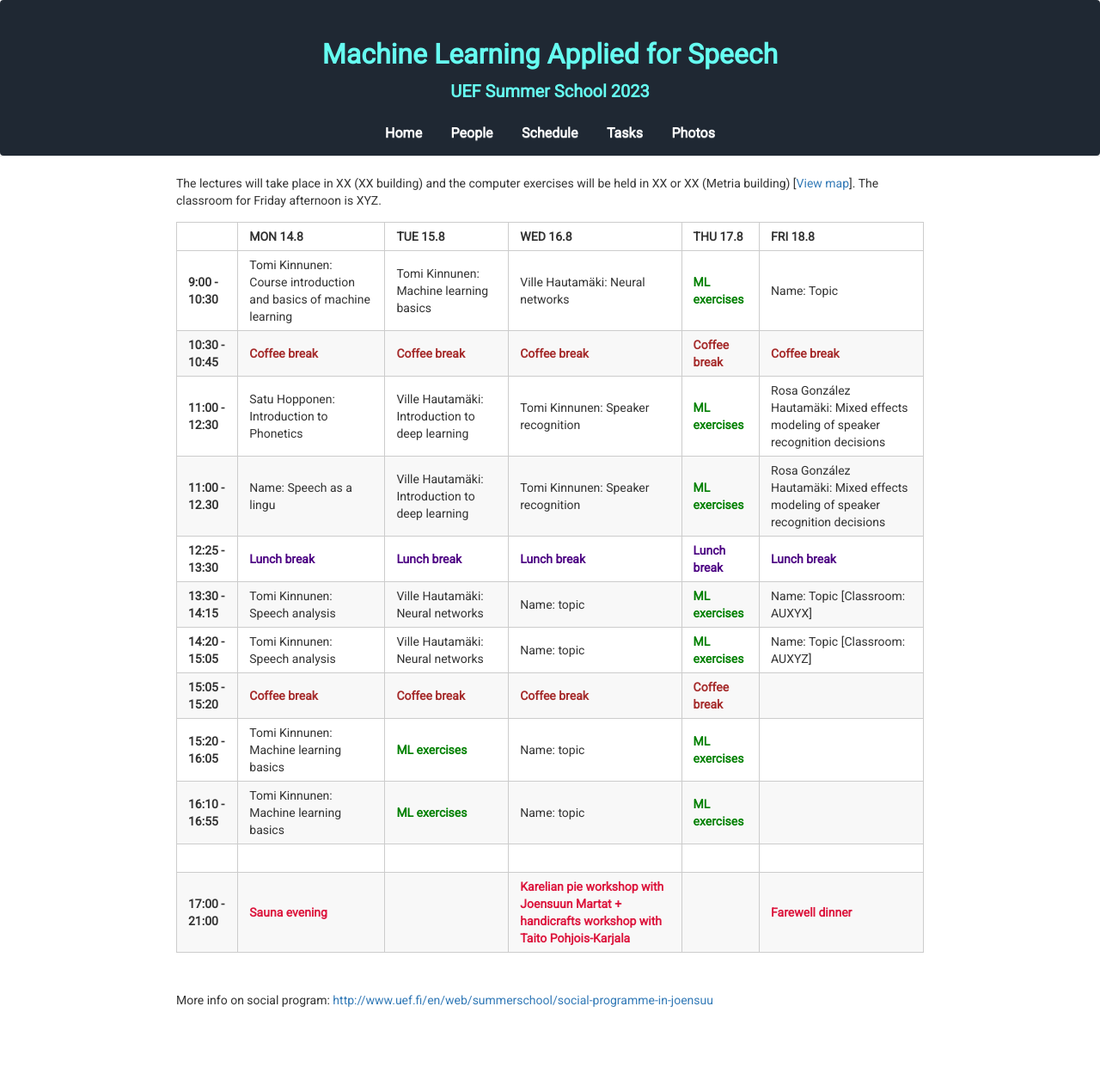
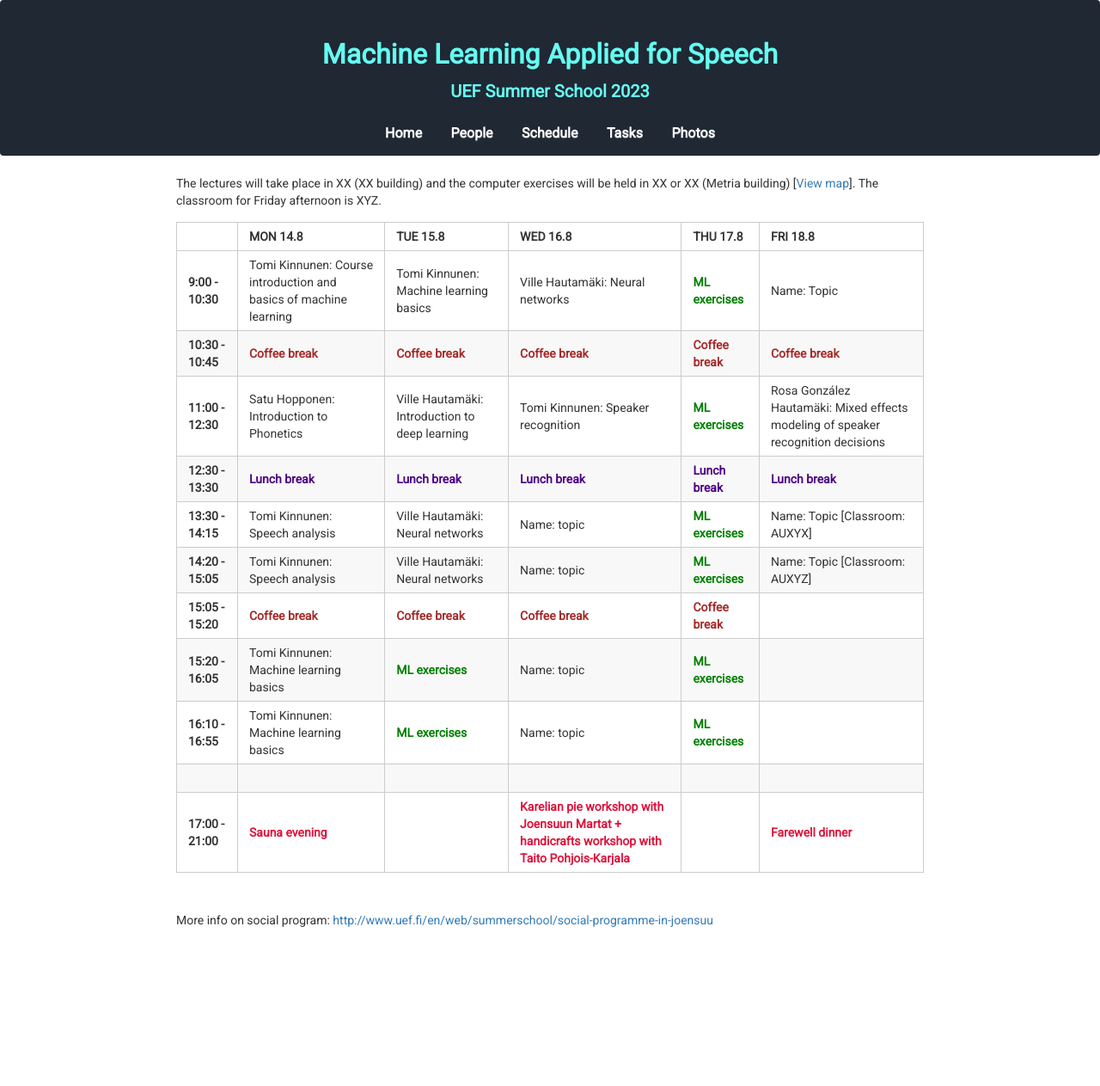
Before and after one commit to vpspeech/summerschool2023, a Jekyll site: the page built from schedule.md, in a window 1280 px wide. Shown: the whole page at 86% size. Built offline with Jekyll 4.4.1, drawn with Linux system fonts in a browser that asks for light colours; nearby versions of some CDN libraries; after the commit the page ends 1170 px from its top, so only the background shows below that.

Commit message:
Update schedule.md

```diff
--- a/schedule.md
+++ b/schedule.md
@@ -10,8 +10,7 @@
 | **9:00 - 10:30**   |            Tomi Kinnunen: Course introduction and basics of machine learning                                       | Tomi Kinnunen: Machine learning basics                       | Ville Hautamäki: Neural networks                        | <span style="color:green">**ML exercises**</span> | Name: Topic                 |
 | **10:30 - 10:45** | <span style="color:brown">**Coffee break**</span> | <span style="color:brown">**Coffee break**</span>       | <span style="color:brown">**Coffee break**</span> | <span style="color:brown">**Coffee break**</span>       | <span style="color:brown">**Coffee break**</span> |
 | **11:00 - 12:30** | Satu Hopponen: Introduction to Phonetics           | Ville Hautamäki: Introduction to deep learning                | Tomi Kinnunen: Speaker recognition                     | <span style="color:green">**ML exercises**</span> | Rosa González Hautamäki: Mixed effects modeling of speaker recognition decisions |
-| **11:00 - 12.30** | Name: Speech as a lingu           | Ville Hautamäki: Introduction to deep learning                | Tomi Kinnunen: Speaker recognition                     | <span style="color:green">**ML exercises**</span> | Rosa González Hautamäki: Mixed effects modeling of speaker recognition decisions |
-| **12:25 - 13:30** | <span style="color:indigo">**Lunch break**</span> | <span style="color:indigo">**Lunch break**</span>       | <span style="color:indigo">**Lunch break**</span> | <span style="color:indigo">**Lunch break**</span>       | <span style="color:indigo">**Lunch break**</span>   |
+| **12:30 - 13:30** | <span style="color:indigo">**Lunch break**</span> | <span style="color:indigo">**Lunch break**</span>       | <span style="color:indigo">**Lunch break**</span> | <span style="color:indigo">**Lunch break**</span>       | <span style="color:indigo">**Lunch break**</span>   |
 | **13:30 - 14:15** | Tomi Kinnunen: Speech analysis                         | Ville Hautamäki: Neural networks                              | Name: topic                | <span style="color:green">**ML exercises**</span> | Name: Topic [Classroom: AUXYX]  |
 | **14:20 - 15:05** | Tomi Kinnunen: Speech analysis                         | Ville Hautamäki: Neural networks                              | Name: topic                 | <span style="color:green">**ML exercises**</span> | Name: Topic [Classroom: AUXYZ]  |
 | **15:05 - 15:20** | <span style="color:brown">**Coffee break**</span> | <span style="color:brown">**Coffee break**</span>       | <span style="color:brown">**Coffee break**</span> | <span style="color:brown">**Coffee break**</span>       |  |
```
